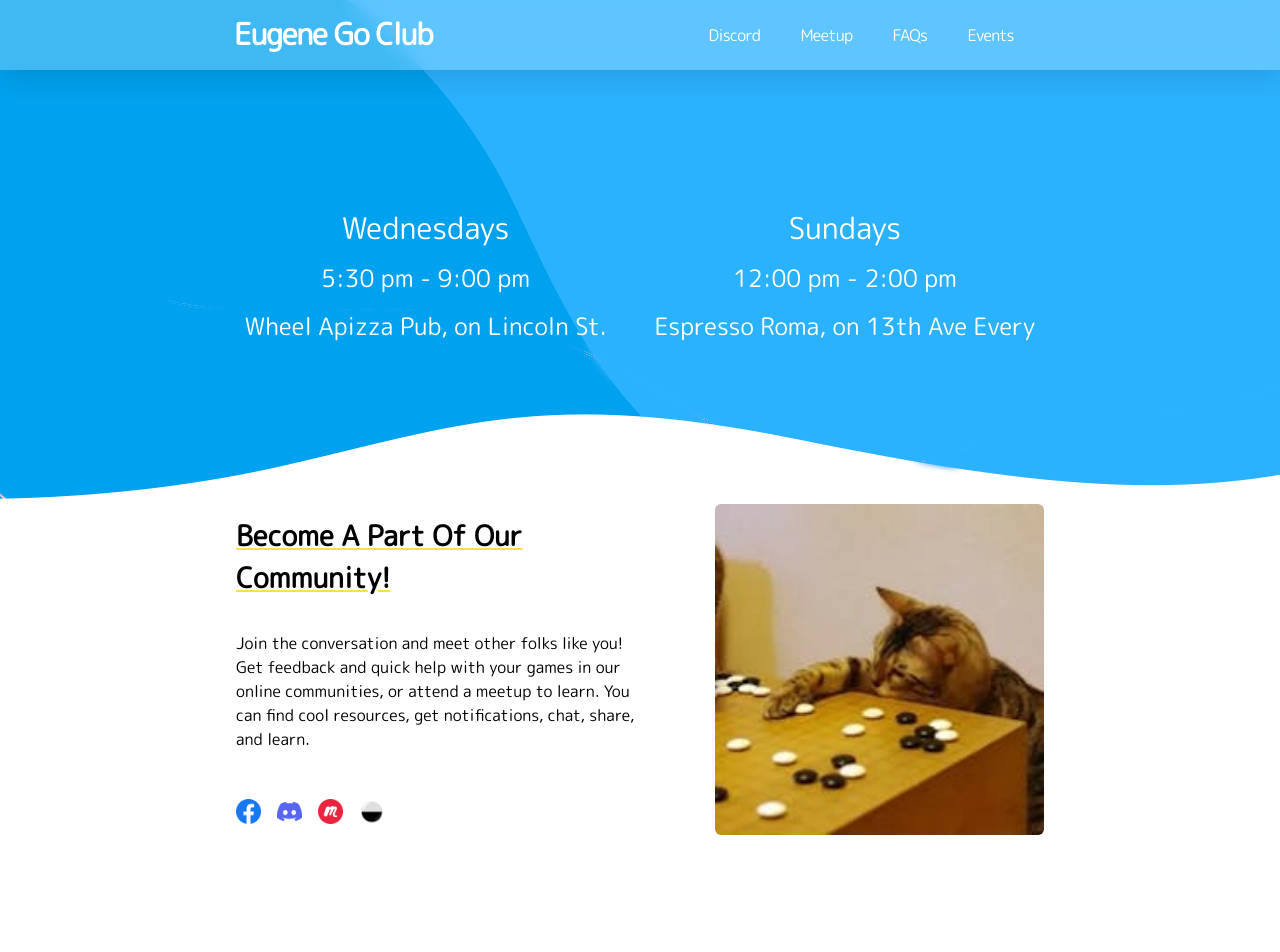
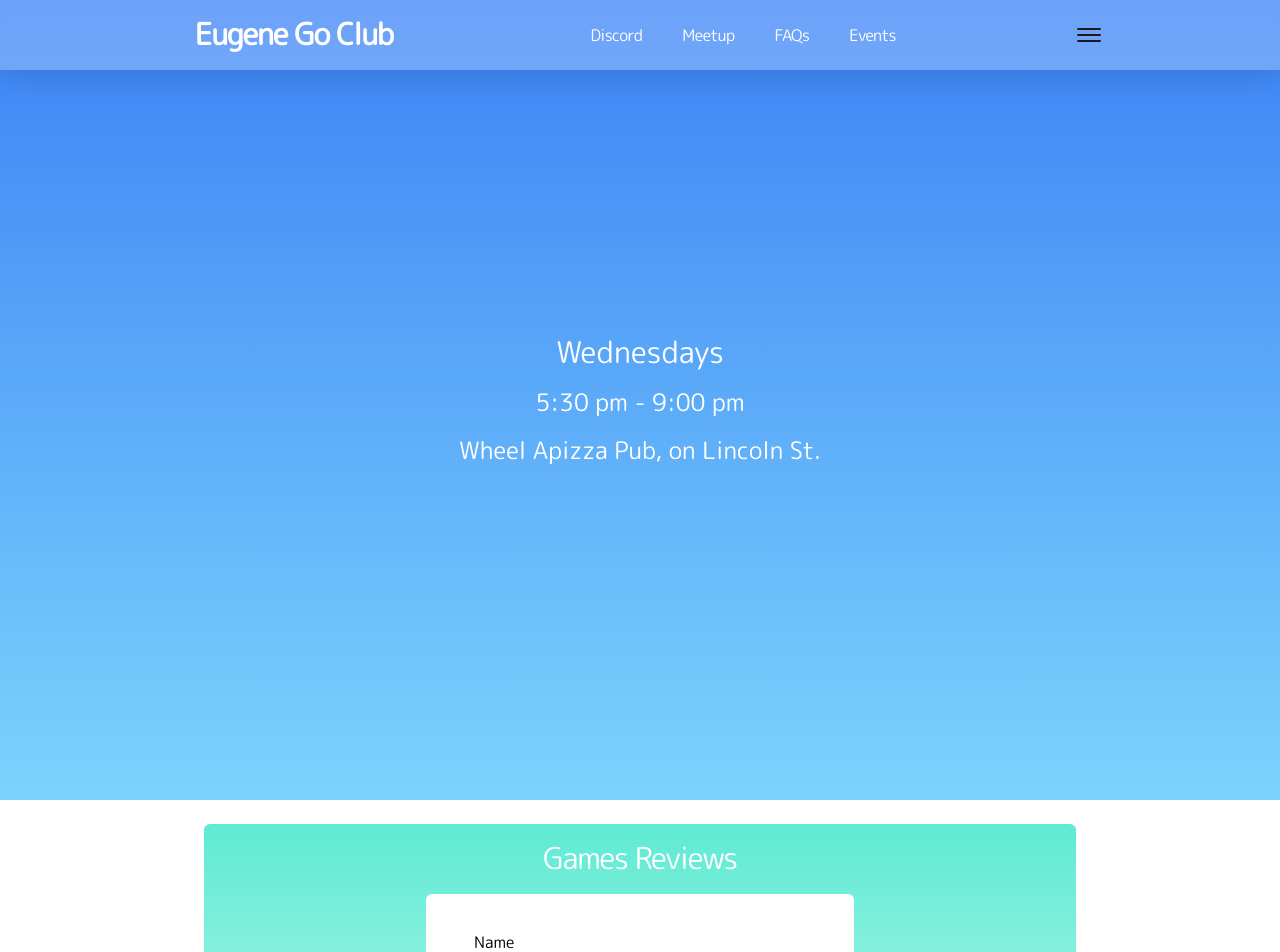
Before and after one commit to hnakae/go-club, a Next.js app: page / in a window 1280 px wide. Shown: the top 952 px of the page. Built offline with nearby package versions, Linux system fonts and the light colour scheme.

Commit message:
hamburger menu + tailwind config

```diff
--- a/src/app/_components/container.tsx
+++ b/src/app/_components/container.tsx
@@ -5,7 +5,7 @@ type Props = {
 const Container = ({ children }: Props) => {
   return (
     // w-[90%] max-w-[1000px]
-    <div className="container flex flex-col w-[1000px] my-0 mx-auto ">
+    <div className="container flex  flex-col max-w-[1000px] my-0 mx-auto   ">
       {children}
     </div>
   );
--- a/src/app/_components/footer.tsx
+++ b/src/app/_components/footer.tsx
@@ -5,8 +5,8 @@ import Link from "next/link";
 
 export function Footer() {
   return (
-    <footer className="bg-[url('/assets/images/background.png')]">
-      <Container>
+    <footer className="bg-gradient-to-tr from-sky-500 to-teal-400 max-w-screen mx-0">
+      {/* <Container> */}
       <div className="py-28 flex flex-col items-start text-white px-16 ">
         <h3 className="text-4xl lg:text-[2.5rem] font-bold tracking-tighter leading-tight text-center lg:text-left mb-10 lg:mb-0 lg:pr-4 lg:w-1/2 ">
           Eugene Go Club
@@ -57,7 +57,7 @@ export function Footer() {
           </Link>
         </div>
       </div>
-      </Container>
+      {/* </Container> */}
     </footer>
   );
 }
--- a/src/app/_components/game-reviews.tsx
+++ b/src/app/_components/game-reviews.tsx
@@ -8,8 +8,8 @@ type Props = {
 
 export function GameReviews({ posts }: Props) {
   return (
-    <section className="bg-teal-100 rounded-md py-4 mx-16 mb-8 flex flex-col p-6 h-full">
-      <h2 className=" decoration-yellow-300 text-[30px] font-medium tracking-tighter leading-tight  flex justify-center items-center mb-4">
+    <section className="bg-gradient-to-b from-teal-300 to-teal-100 rounded-md py-4 mx-16 mb-8 flex flex-col p-6 h-full">
+      <h2 className=" decoration-yellow-300 text-[30px] font-medium tracking-tighter leading-tight text-white flex justify-center items-center mb-4">
         Games Reviews
       </h2>
 
--- a/src/app/_components/meetup-info.tsx
+++ b/src/app/_components/meetup-info.tsx
@@ -4,20 +4,20 @@ const MeetUpInfo = () => {
   return (
     // bg-[#DDEAFC] blue
     // bg-[url('/assets/images/cover.jpg')]  image background
-    <div className="flex mx-16 mb-3 rounded-md flex-col justify-center items-center  mt-24 text-white">
+    <div className="flex  mb-6 flex-col justify-center items-center  text-white bg-gradient-to-b from-blue-500 to-sky-300 h-screen">
       {/* <div className=" border-black text-[55px] font-black ">Meetup Info</div> */}
 
-      <div className="  mb-8   text-start h-fit flex items-center justify-center rounded-md ">
-        <div className="  my-8 p-3  h-fit flex-col flex items-center justify-center rounded-md  text-center  mr-6">
+      <div className="    text-start h-fit flex items-center justify-center rounded-md ">
+        <div className="py-12  h-fit flex-col flex items-center justify-center rounded-md  text-center  ">
           <div className="text-3xl mb-4"> Wednesdays</div>
           <div className="text-2xl mb-4"> 5:30 pm - 9:00 pm</div>
           <div className="text-2xl "> Wheel Apizza Pub, on Lincoln St.</div>
         </div>
-        <div className="  my-8 p-3  h-fit flex-col flex items-center justify-center rounded-md   text-center ">
+        {/* <div className="  my-8 p-3  h-fit flex-col flex items-center justify-center rounded-md   text-center ">
           <div className="text-3xl mb-4"> Sundays</div>
           <div className="text-2xl mb-4"> 12:00 pm - 2:00 pm</div>
           <div className="text-2xl "> Espresso Roma, on 13th Ave Every</div>
-        </div>
+        </div> */}
       </div>
     </div>
   );
--- /dev/null
+++ b/src/app/_components/menu.tsx
@@ -0,0 +1,45 @@
+import Link from "next/link";
+import React from "react";
+
+const Menu = () => {
+  return (
+    <div className="min-w-[70vw]  flex justify-around items-center fixed top-72 left-1/2 -translate-x-1/2 -translate-y-1/2 bg-dark/90 dark:bg-light/75 rounded-lg backdrop-blur-md py-32">
+      <nav className="flex items-center flex-col justify-center space-y-4">
+        <Link href="/" className="text-light">
+          Home
+        </Link>
+        <Link href="/dashboard" className="text-light">
+          FAQs
+        </Link>
+        <Link href="/guides" className="text-light">
+          Events
+        </Link>
+      </nav>
+
+      <nav className="flex flex-col items-center justify-center flex-wrap mt-2">
+        {/* <button
+      onClick={() => setMode(mode === "light" ? "dark" : "light")}
+      className={`w-6 sm:mx-1 ml-3 flex items-center justify-center rounded-full p-1 mb-8
+${mode === "dark" ? "bg-dark text-light" : "bg-light text-dark"}`}
+    >
+      {mode === "dark" ? (
+        <SunIcon className={"fill-dark"} />
+      ) : (
+        <MoonIcon className={"fill-dark"} />
+      )}
+    </button> */}
+        <div className="text-light/50 dark:text-dark/50">Follow us</div>
+        <Link href="/" className="text-light">
+          Meetup
+        </Link>
+        <div className="text-light/50 dark:text-dark/50 mt-8">Get in touch</div>
+        <Link href="/" className="text-light">
+          Discord
+        </Link>
+        <div></div>
+      </nav>
+    </div>
+  );
+};
+
+export default Menu;
--- a/src/app/_components/navbar.tsx
+++ b/src/app/_components/navbar.tsx
@@ -1,22 +1,30 @@
-import { CMS_NAME } from "@/lib/constants";
+"use client";
 import Link from "next/link";
+import { useState } from "react";
+import Menu from "./menu";
 
 // flex flex-col w-[1000px] my-0 mx-auto
 
 export function Navbar() {
+  const [isOpen, setIsOpen] = useState(false);
+  const handleClick = () => {
+    setIsOpen(!isOpen);
+  };
   return (
+    <>
+      {" "}
       <section
-      className=" flex  bg-[#ffffff40] justify-around  text-white h-auto py-2 w-screen my-0 px-28 shadow-md "
+        className=" flex fixed bg-[#ffffff40] justify-around items-center  h-auto py-2 w-full my-0 px-28 shadow-md text-white"
         style={{ backdropFilter: "blur(10px)" }}
       >
-      <h1 className="text-3xl  font-bold tracking-tighter leading-tight flex items-center">
+        <div className="text-3xl  font-bold tracking-tighter leading-tight flex items-center">
           <Link
             href="/"
-          className="hover:underline rounded-md hover:bg-slate-200 px-4 py-2  decoration-yellow-300"
+            className="hover:underline text-nowrap	 rounded-md hover:bg-slate-200 px-4 py-2  decoration-yellow-300"
           >
             Eugene Go Club
           </Link>
-      </h1>
+        </div>
         <ul className="flex space-x-2 px-8 items-center tracking-tighter leading-tight ">
           {/* <li className="cursor-pointer hover:underline rounded-md hover:bg-slate-200 px-4 py-2">
           <Link href="/contact">Contact</Link>
@@ -41,6 +49,28 @@ export function Navbar() {
             <Link href="/events">Events</Link>
           </li>
         </ul>
+        <button
+          className="flex-col justify-center items-center   "
+          onClick={handleClick}
+        >
+          <span
+            className={`bg-dark dark:bg-light block transition-all duration-300 ease-out h-0.5 w-6 rounded-sm ${
+              isOpen ? "rotate-45 translate-y-1" : "-translate-y-0.5"
+            }`}
+          ></span>
+          <span
+            className={`bg-dark dark:bg-light block transition-all duration-300 ease-out h-0.5 w-6 rounded-sm my-0.5 ${
+              isOpen ? "opacity-0" : "opacity-100"
+            }`}
+          ></span>
+          <span
+            className={`bg-dark dark:bg-light block transition-all duration-300 ease-out h-0.5 w-6 rounded-sm ${
+              isOpen ? "-rotate-45 -translate-y-1" : "translate-y-0.5"
+            }`}
+          ></span>
+        </button>
       </section>
+      {isOpen ? <Menu /> : null}
+    </>
   );
 }
--- a/src/app/layout.tsx
+++ b/src/app/layout.tsx
@@ -58,7 +58,7 @@ export default function RootLayout({
       {/* <script type="text/javascript" src="player/js/all.compressed.js"></script>
 <div class="eidogo-player-auto" sgf="path/to/sgf/file.sgf"></div> */}
       <body className={inter.className}>
-        <div className="min-h-screen">{children}</div>
+        <div className="min-h-screen max-w-screen">{children}</div>
         {/* <div className="eidogo-player-auto" sgf="sgf/problem.sgf"></div> */}
         <Footer />
       </body>
--- a/src/app/page.tsx
+++ b/src/app/page.tsx
@@ -16,11 +16,11 @@ export default function Index() {
 
   return (
     // bg-[#f0e7db]
-    <main className="bg-[url('/assets/images/background-flipped.png')] bg-no-repeat bg-rotate-180  ">
+    <main className="max-w-screen ">
       <Navbar />
+      <MeetUpInfo />
       <Container>
-        <MeetUpInfo />
-        {/* {morePosts.length > 0 && <GameReviews posts={morePosts} />} */}
+        {morePosts.length > 0 && <GameReviews posts={morePosts} />}
         <JoinCommunity />
         <HeroPost
           title={heroPost.title}
--- a/tailwind.config.ts
+++ b/tailwind.config.ts
@@ -19,6 +19,21 @@ const config: Config = {
         "accent-7": "#333",
         success: "#0070f3",
         cyan: "#79FFE1",
+        dark: "#1b1b1b",
+        light: "#fff",
+        primary: "#D3D6E9", // 240,86,199
+        background: "#ebdbff",
+        primaryDark: "#58E6D9", // 80,230,217
+        coffee: "#f0e7db",
+        opaque: "#ffffff40",
+        brand: "#1582CC",
+        brandDark: "#00d5ff",
+        brandPurple: "#ebdbff",
+        brandWhite: "#fff",
+        brandGray: "#f5f7ff",
+        brandBlue: "#F9FEFF",
+        brandBlue2: "#dbeefd",
+        purp: "#D3D6E9",
       },
       spacing: {
         28: "7rem",
```
Lines whose indentation alone changed are shown as unchanged.
